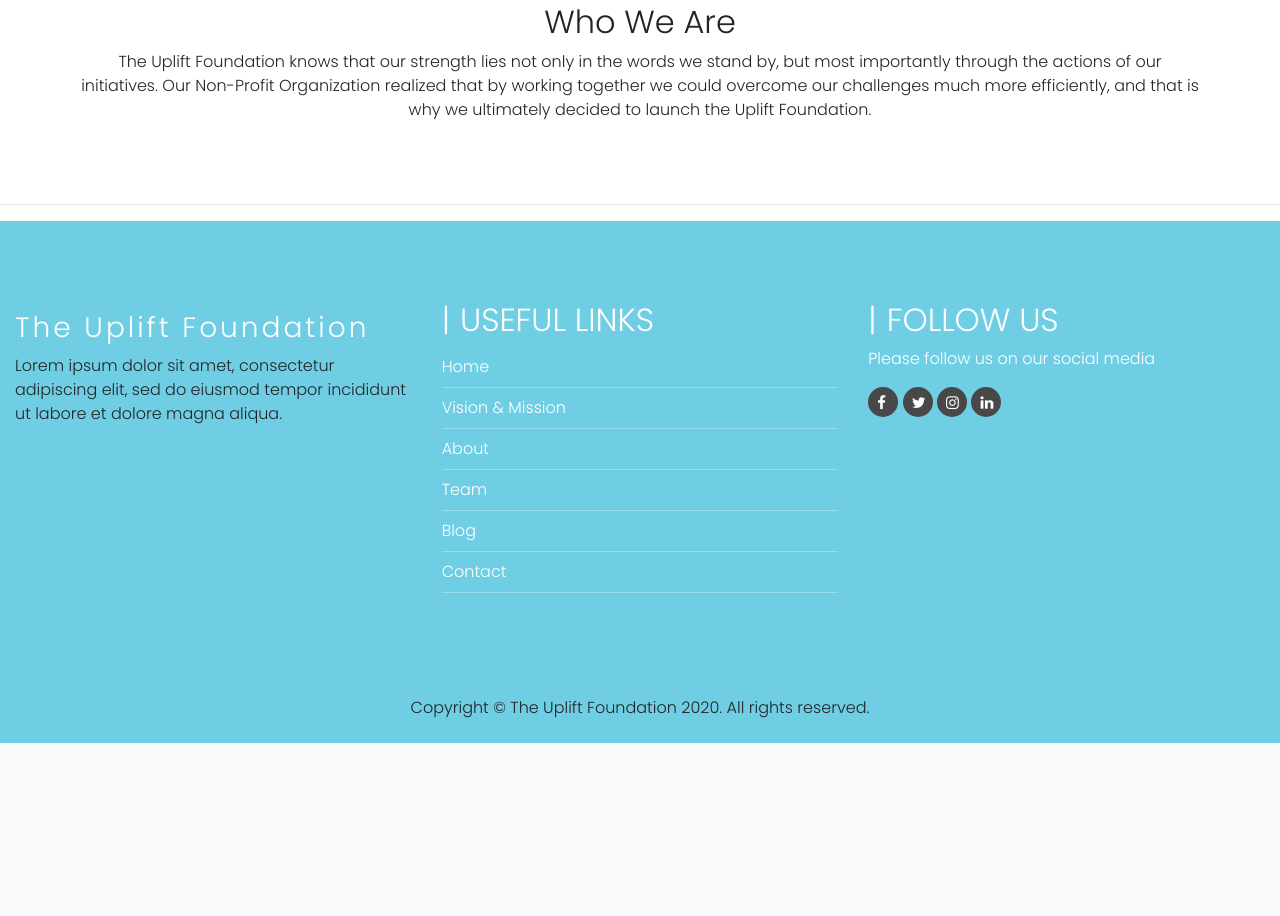
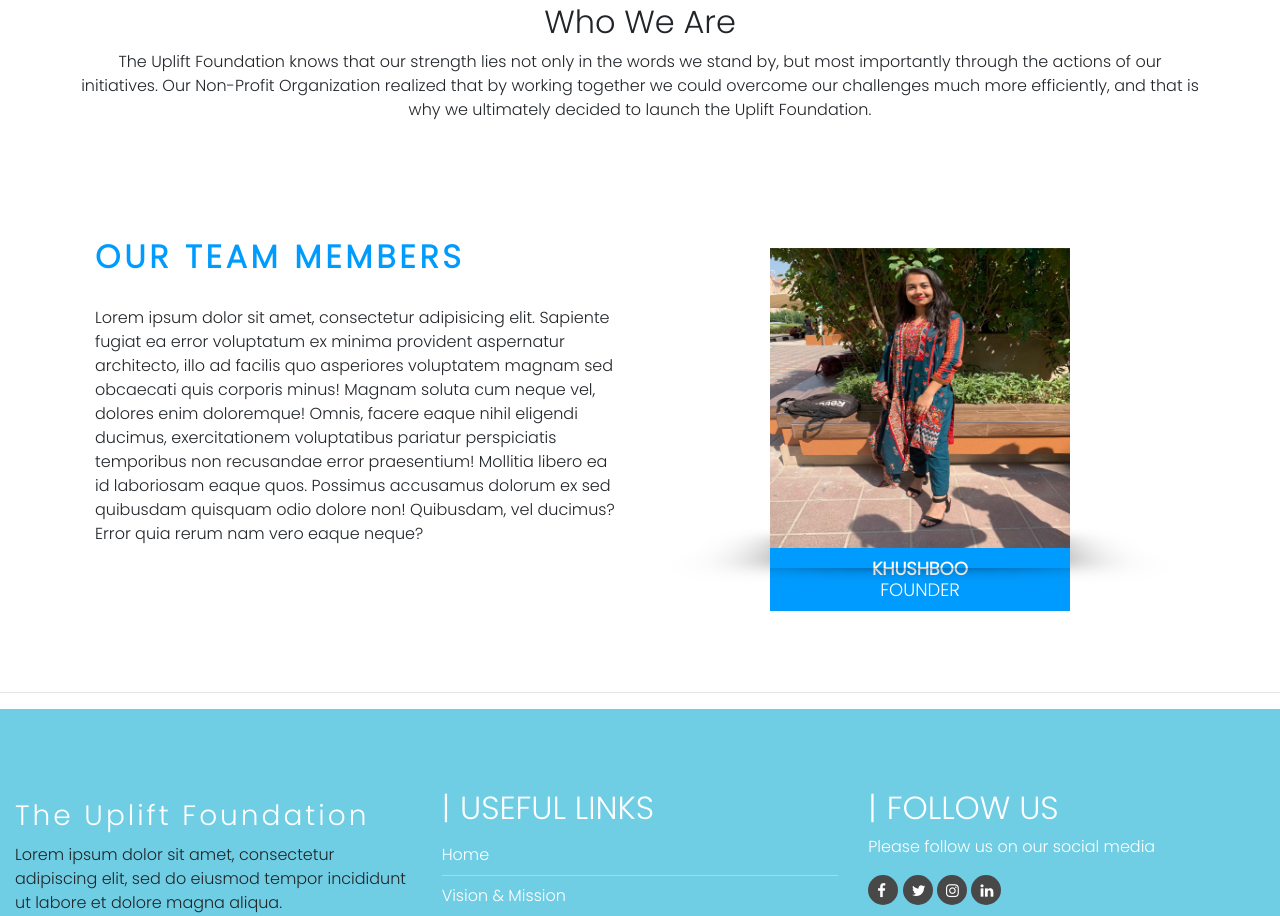
Before and after one commit to MZainKh/uplift-foundation, a Django app: page / in a window 1280 px wide. Shown: the part 1502-2418 px from the top of the page. Before the commit the page ends 2245 px from the top, so only its background shows below. Run offline with Django 3.2, Linux system fonts and the light colour scheme; some libraries are stand-ins or nearby versions.

Commit message:
new team section kinda final kinda not

```diff
--- a/src/personal/templates/personal/home.html
+++ b/src/personal/templates/personal/home.html
@@ -199,12 +199,134 @@
     </div>
     </section> -->
 
+<section id="team">
+    <div class="container-fluid padding">
+        <div class="row padding">
+            <div class="col-lg-6 team-left">
+                <h2>Our team members</h2>
+                <p style="text-align: left;"> Lorem ipsum dolor sit amet, consectetur adipisicing elit. Sapiente fugiat ea error voluptatum ex minima provident aspernatur architecto, illo ad facilis quo asperiores voluptatem magnam sed obcaecati quis corporis minus! Magnam soluta cum neque vel, dolores enim doloremque! Omnis, facere eaque nihil eligendi ducimus, exercitationem voluptatibus pariatur perspiciatis temporibus non recusandae error praesentium! Mollitia libero ea id laboriosam eaque quos. Possimus accusamus dolorum ex sed quibusdam quisquam odio dolore non! Quibusdam, vel ducimus? Error quia rerum nam vero eaque neque?</p>
+            </div>
+            <div class="col-lg-6">
+                <!-- Swiper -->
+                <div class="swiper-container">
+                    <div class="swiper-wrapper">
+                        <div class="swiper-slide">
+                            <img src="{% static 'khushboo.jpeg' %}">
+                            <h2>khushboo<br><span>Founder</span></h2>
+                        </div>
+                        <div class="swiper-slide">
+                            <img src="{% static 'kavya.jpeg' %}">
+                            <h2>kavya<br><span>member</span></h2>
+                        </div>
+                        <div class="swiper-slide">
+                            <img src="{% static 'sara.jpeg' %}">
+                            <h2>sara<br><span>member</span></h2>
+                        </div>
+                        <div class="swiper-slide">
+                            <img src="{% static 'monisha.jpeg' %}">
+                            <h2>monisha<br><span>member</span></h2>
+                        </div>
+                        <div class="swiper-slide">
+                            <img src="{% static 'mohit.jpeg' %}">
+                            <h2>mohit<br><span>member</span></h2>
+                        </div>
+                        <div class="swiper-slide">
+                            <img src="{% static 'gaurav.jpeg' %}">
+                            <h2>gaurav<br><span>member</span></h2>
+                        </div>
+                        <div class="swiper-slide">
+                            <img src="{% static 'zain.jpg' %}">
+                            <h2>zain<br><span>member</span></h2>
+                        </div>
+                        <div class="swiper-slide">
+                            <img src="{% static 'mohit.jpeg' %}">
+                            <h2>waleed<br><span>member</span></h2>
+                        </div>
+                    </div>
+                </div>
+            </div>
+        </div>
+    </div>
+</section>
+
+
 <!-- Team CSS -->
 <!-- <style type="text/css">
     .padding {
         padding-bottom: 2rem;
     }
 </style> -->
+
+<style type="text/css">
+    .swiper-container {
+        width: 300px;
+        height: 300px;
+        position: relative;
+        margin-top: 10px;
+        /* left: 50%;
+        top: 50%;
+        margin-left: -150px;
+        margin-top: -150px; */
+    }
+
+    .swiper-slide {
+        background-position: center;
+        background-size: cover;
+    }
+
+    .swiper-slide h2 {
+        color: #fff;
+        text-align: center;
+        background: #009bff;
+        text-transform: uppercase;
+        font-size: 18px;
+        margin-top: 0;
+        padding: 10px 0px;
+        font-weight: 900;
+
+    }
+
+    .swiper-slide h2 span {
+        text-transform: uppercase;
+        font-weight: 100;
+    }
+
+    img {
+        width: 100%;
+        height: 100%;
+    }
+
+    .team-left h2 {
+        color: #009bff;
+        text-transform: uppercase;
+        text-align: left;
+        margin-bottom: 30px;
+        font-weight: 900;
+        letter-spacing: 4px;
+    }
+    .padding {
+        padding-bottom: 2rem;
+    }
+</style>
+
+<!-- Team script -->
+<script type="module">
+    import Swiper from 'https://unpkg.com/swiper/swiper-bundle.esm.browser.min.js'
+
+    const swiper = new Swiper('.swiper-container', {
+        effect: 'cube',
+        grabCursor: true,
+        autoplay: true,
+        cubeEffect: {
+            shadow: true,
+            slideShadows: true,
+            shadowOffset: 20,
+            shadowScale: 0.94,
+        },
+    });
+</script>
+
+
 
 <!-- fourth image -->
 <div class="parallax4"></div>
```
